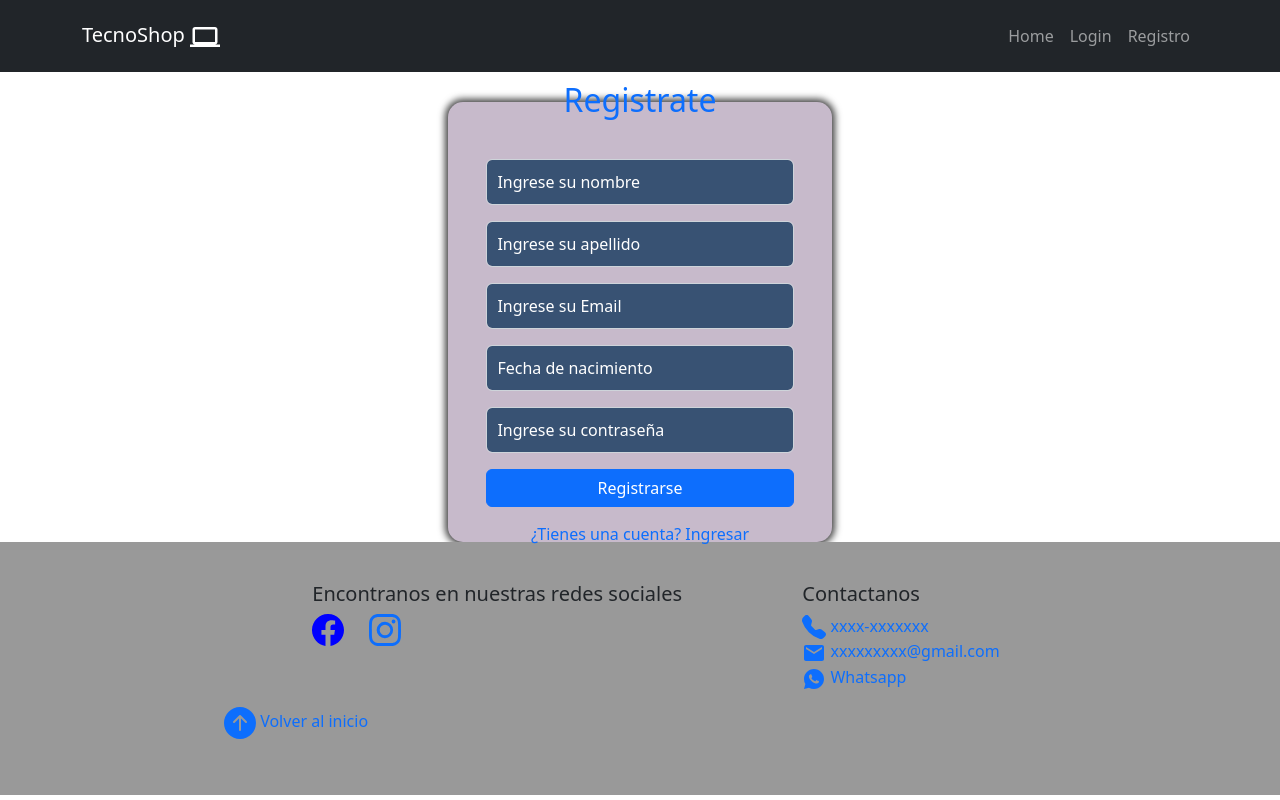
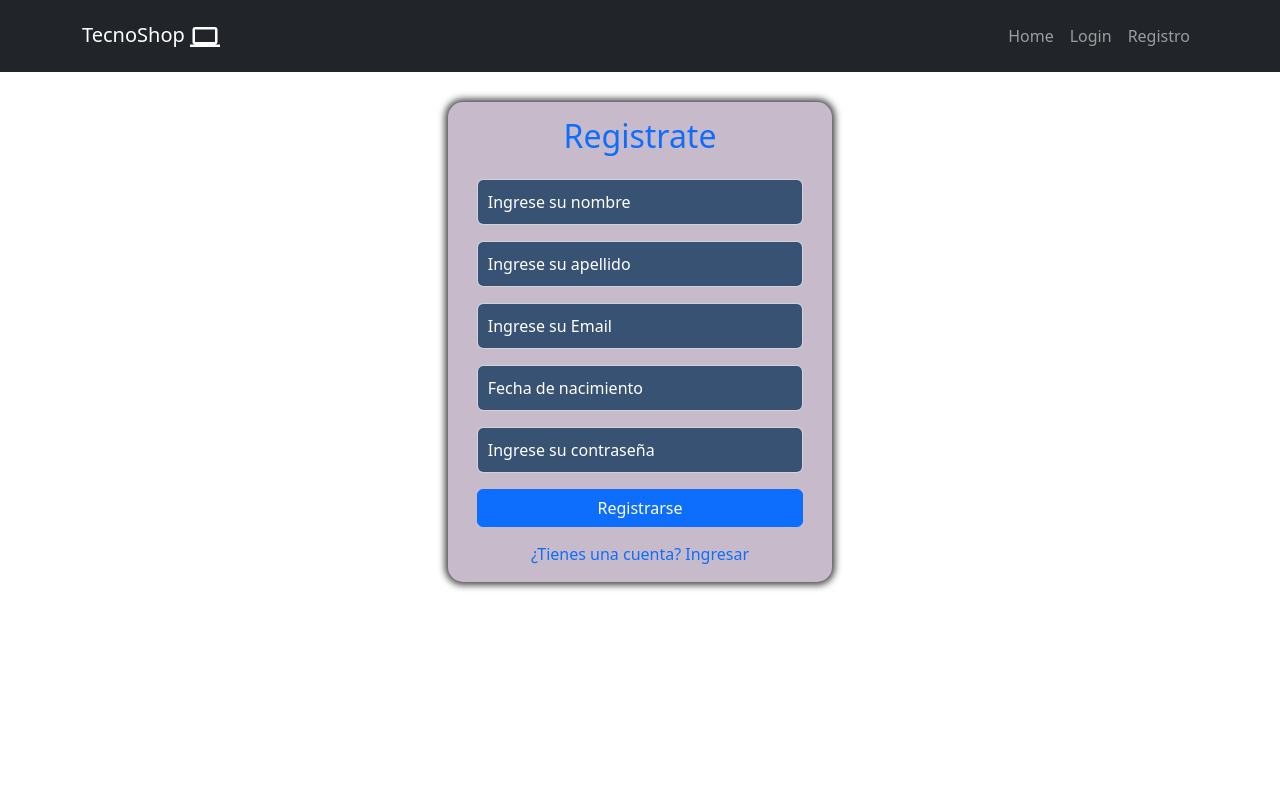
Before and after one commit to Eric9516/Tecno-Shop, a React (Create React App) app: page /registro in a window 1280 px wide. Built offline with nearby package versions, Linux system fonts and the light colour scheme.

Commit message:
cambios esteticos

```diff
--- a/src/App.js
+++ b/src/App.js
@@ -9,9 +9,8 @@ import ProductosMod from "./Pages/ProductosMod";
 import AuthProvider from "./Context/AuthContext";
 import Comprar from "./Pages/Compra";
 import Perfil from "./Pages/Perfil";
-import Footer from "./Components/Footer";
 
-function App() {
+const App = () => {
     return (
         <div className="App">
             <Router>
@@ -30,9 +29,8 @@ function App() {
                     </Routes>
                 </AuthProvider>
             </Router>
-            <Footer />
         </div>
     );
-}
+};
 
 export default App;
--- a/src/Components/Productos.jsx
+++ b/src/Components/Productos.jsx
@@ -8,6 +8,7 @@ import estilos from "../styles/estilosSpinner";
 import { Div, Input, DivBusqueda } from "../styles/estilosProductos";
 import { BsSearch } from "react-icons/bs";
 import InputGroup from "react-bootstrap/InputGroup";
+import Footer from "./Footer";
 
 const Productos = () => {
     const [resultado, setResultado] = useState([]);
@@ -35,9 +36,8 @@ const Productos = () => {
     }, []);
 
     const buscando = resultado.filter((item) => {
-        if (item.data().name.toString().toLowerCase().includes(buscar.toLowerCase())) {
-            return item;
-        }
+        const products = item.data().name.toString().toLowerCase().includes(buscar.toLowerCase());
+        return products;
     });
     const productosBuscados = [...buscando];
 
@@ -86,6 +86,7 @@ const Productos = () => {
                             })}
                         </div>
                     </Div>
+                    <Footer />
                 </div>
             );
         } else {
--- a/src/styles/StyledFooter.js
+++ b/src/styles/StyledFooter.js
@@ -7,6 +7,7 @@ export const DivFooter = styled.div`
     align-items: center;
     padding: 40px;
     background-color: #999;
+    margin-top: 50px;
 `;
 
 export const DivContenedor = styled.div`
--- a/src/styles/registro.js
+++ b/src/styles/registro.js
@@ -3,13 +3,11 @@ import { FormControl, Form, Button } from "react-bootstrap";
 
 export const Div = styled.div`
     width: 30%;
-    height: 75vh;
+    height: 80vh;
     display: flex;
     justify-content: center;
     align-items: center;
     flex-direction: column;
-    padding-top: 50px;
-    padding-bottom: 50px;
     margin-left: auto;
     margin-right: auto;
     border-radius: 15px;
@@ -26,24 +24,24 @@ export const Div = styled.div`
         height: 77vh;
     }
     @media screen and (max-width: 500px) {
-        width: 60%;
-        height: 75vh;
+        width: 85%;
     }
     @media screen and (max-width: 400px) {
-        width: 70%;
-        height: 75vh;
+        width: 85%;
+        height: 85vh;
+        margin-bottom: 20px;
     }
     @media screen and (max-width: 300px) {
         width: 85%;
         height: 75vh;
     }
     @media screen and (min-height: 700px) {
-        height: 55vh;
+        height: 60vh;
     }
 `;
 
 export const Formulario = styled(Form)`
-    width: 80%;
+    width: 85%;
 `;
 
 export const Input = styled(FormControl)`
@@ -67,11 +65,11 @@ export const Titulo = styled.div`
     height: 40%;
     display: flex;
     justify-content: center;
+    align-items: center;
 `;
 
 export const H2 = styled.h2`
     color: #0d6efd;
-    margin-bottom: 40px;
 
     @media screen and (min-width: 1600px) {
         //pantallas grandes
```
